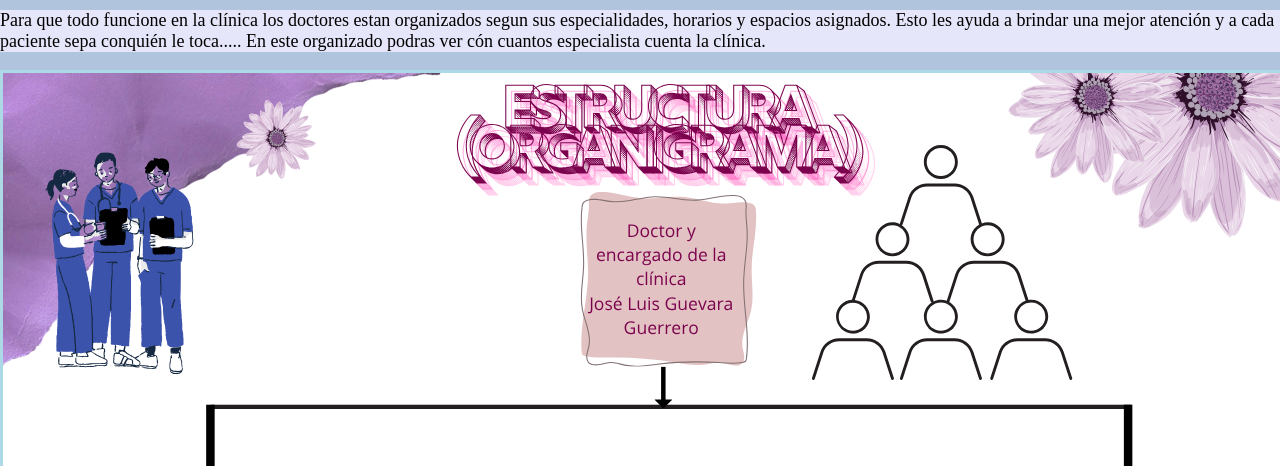
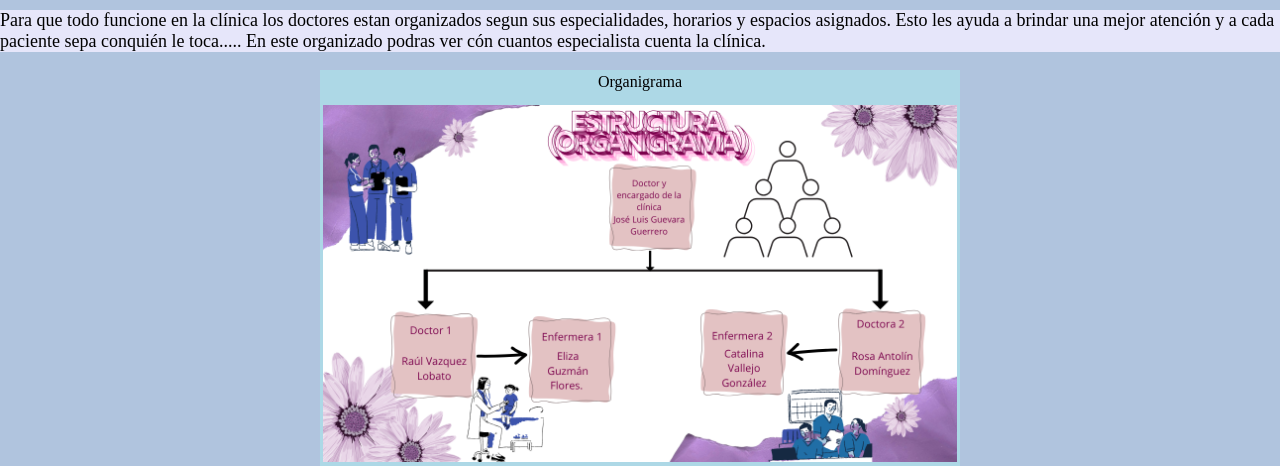
Before and after one commit to Bela-RC/CitasM, a plain HTML site: page estructura.html in a window 1280 px wide. Shown: the part 334-800 px from the top of the page. Drawn offline with Linux system fonts and the light colour scheme.

Commit message:
Update estructura.html

```diff
--- a/estructura.html
+++ b/estructura.html
@@ -36,12 +36,16 @@
 <p class="p2">Para que todo funcione en la clínica los doctores estan organizados segun sus especialidades, horarios y espacios asignados. Esto les ayuda
     a brindar una mejor atención y a cada paciente sepa conquién le toca..... En este organizado podras ver cón cuantos especialista cuenta la clínica.</p><br>
 
-<TABLE class="tabla5">
-                <TR>
-                <TD><H3><A></A><IMG SRC="IMG/organigramaaa.png"></A></IMG></H3></TD>
-                    </TD>
-                </TR>
-            </TABLE>
+<table class="tabla6">
+    <tr>
+        <td>Organigrama</td>
+    </tr>
+    <tr>
+        <td>
+            <IMG SRC="IMG/organigramaaa.png"></A></IMG></H3></TD>
+        </td>
+    </tr>
+</table>
 <br><br><br><br><br><br><br>
 
       <section id="contacto">
```
